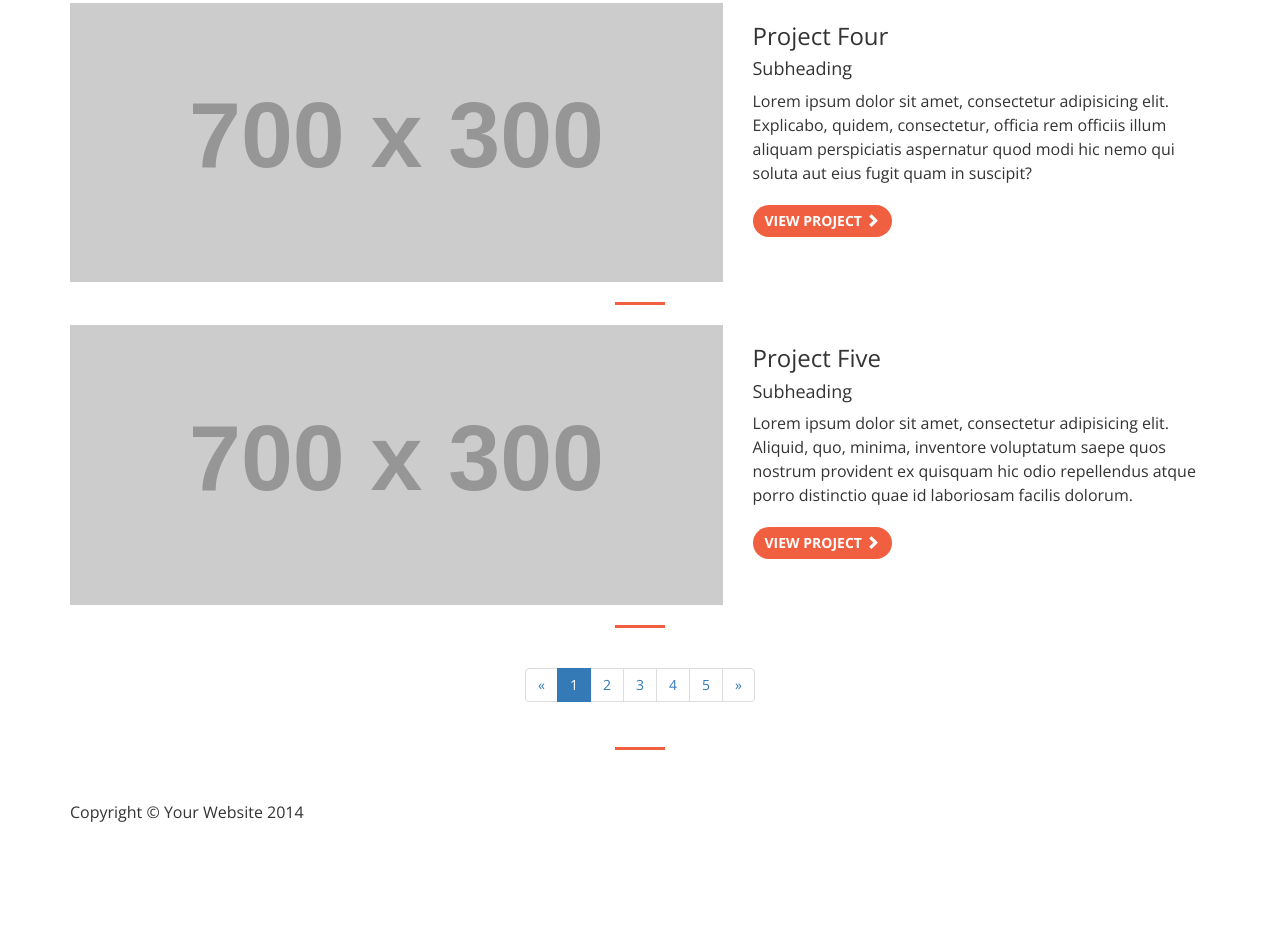
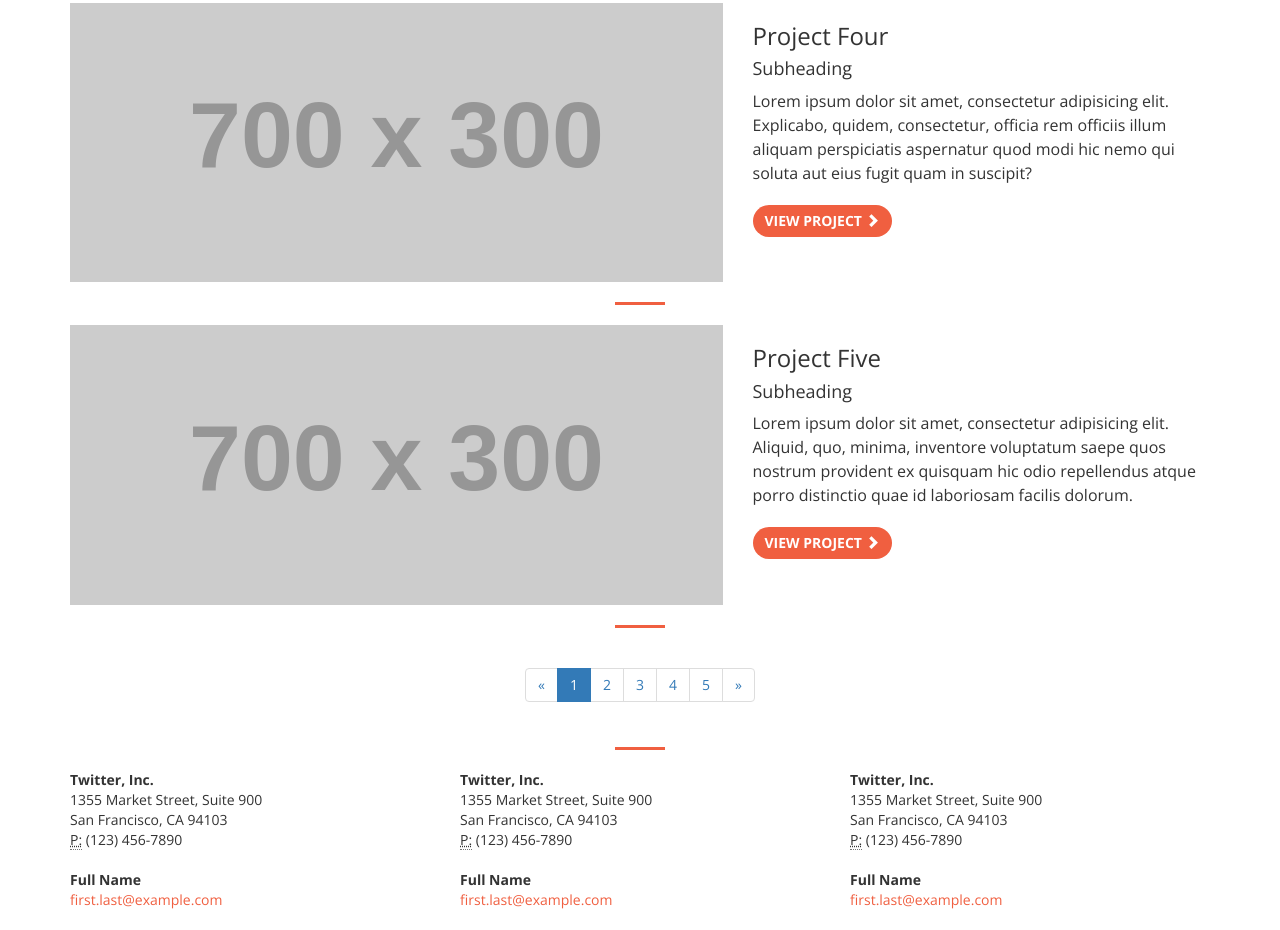
Before and after one commit to shubham-shar/event-management-website, a website: page ongoing.html in a window 1280 px wide. Shown: the part 1145-2075 px from the top of the page. Before the commit the page ends 2039 px from the top, so only its background shows below. Drawn offline with nearby package versions, Linux system fonts and the light colour scheme; placeholder pictures from the web are drawn by us.

Commit message:
add address

```diff
--- a/ongoing.html
+++ b/ongoing.html
@@ -201,15 +201,47 @@
 
         <hr>
 
-        <!-- Footer -->
-        <footer>
-            <div class="row">
-                <div class="col-lg-12">
-                    <p>Copyright &copy; Your Website 2014</p>
-                </div>
+        <div class="row">
+            <div class="col-md-4">
+                <address>
+                    <strong>Twitter, Inc.</strong><br>
+                    1355 Market Street, Suite 900<br>
+                    San Francisco, CA 94103<br>
+                    <abbr title="Phone">P:</abbr> (123) 456-7890
+                </address>
+
+                <address>
+                <strong>Full Name</strong><br>
+                <a href="mailto:#">first.last@example.com</a>
+                </address>
             </div>
-            <!-- /.row -->
-        </footer>
+            <div class="col-md-4">
+                <address>
+                    <strong>Twitter, Inc.</strong><br>
+                    1355 Market Street, Suite 900<br>
+                    San Francisco, CA 94103<br>
+                    <abbr title="Phone">P:</abbr> (123) 456-7890
+                </address>
+
+                <address>
+                <strong>Full Name</strong><br>
+                <a href="mailto:#">first.last@example.com</a>
+                </address>
+            </div>
+            <div class="col-md-4">
+                <address>
+                    <strong>Twitter, Inc.</strong><br>
+                    1355 Market Street, Suite 900<br>
+                    San Francisco, CA 94103<br>
+                    <abbr title="Phone">P:</abbr> (123) 456-7890
+                </address>
+
+                <address>
+                <strong>Full Name</strong><br>
+                <a href="mailto:#">first.last@example.com</a>
+                </address>
+            </div>
+        </div>
 
     </div>
     <!-- /.container -->
```
Also changed, not shown: previous.html (+40 -8 lines), upcoming.html (+38 -8 lines).
